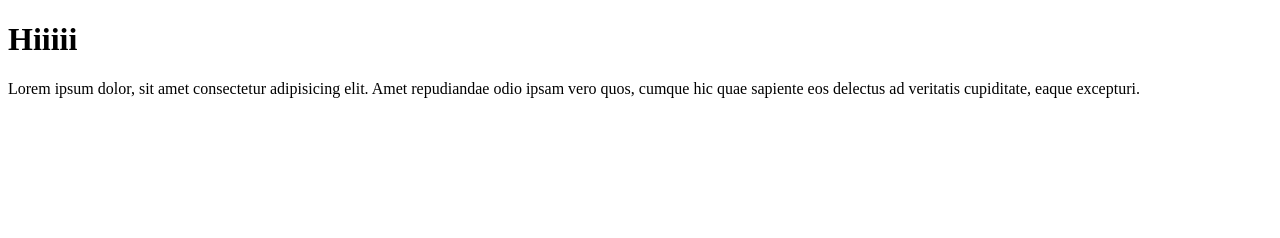
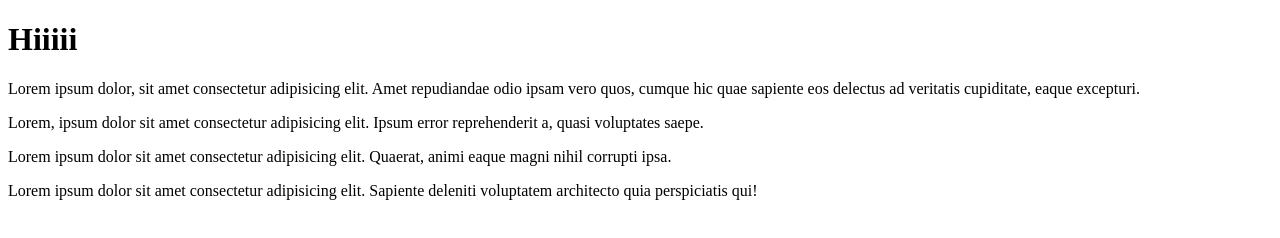
Before and after one commit to Swaraj-Darekar/Git-Practice-1, a plain HTML site: page index.html in a window 1280 px wide. Drawn offline with Linux system fonts and the light colour scheme.

Commit message:
adding more patregraph

```diff
--- a/index.html
+++ b/index.html
@@ -11,5 +11,9 @@
     <p>Lorem ipsum dolor, sit amet consectetur adipisicing elit.
          Amet repudiandae odio ipsam vero quos, cumque hic quae sapiente eos delectus ad veritatis cupiditate, eaque excepturi.</p>
 
+         <p>Lorem, ipsum dolor sit amet consectetur adipisicing elit. Ipsum error reprehenderit a, quasi voluptates saepe.</p>
+         <p>Lorem ipsum dolor sit amet consectetur adipisicing elit. Quaerat, animi eaque magni nihil corrupti ipsa.</p>
+         <p>Lorem ipsum dolor sit amet consectetur adipisicing elit. Sapiente deleniti voluptatem architecto quia perspiciatis qui!</p>
+
 </body>
 </html>
```
